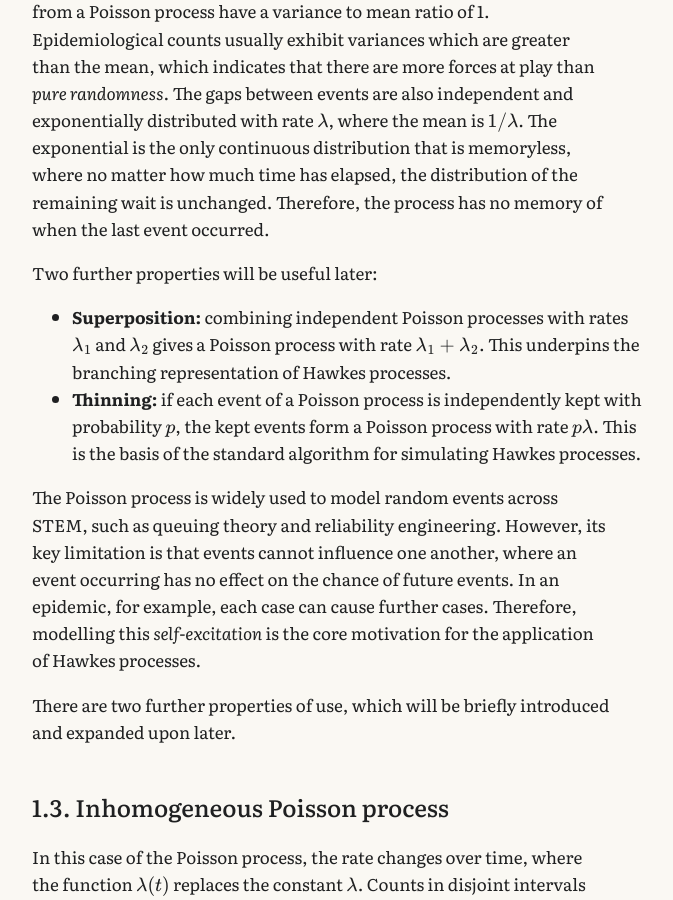
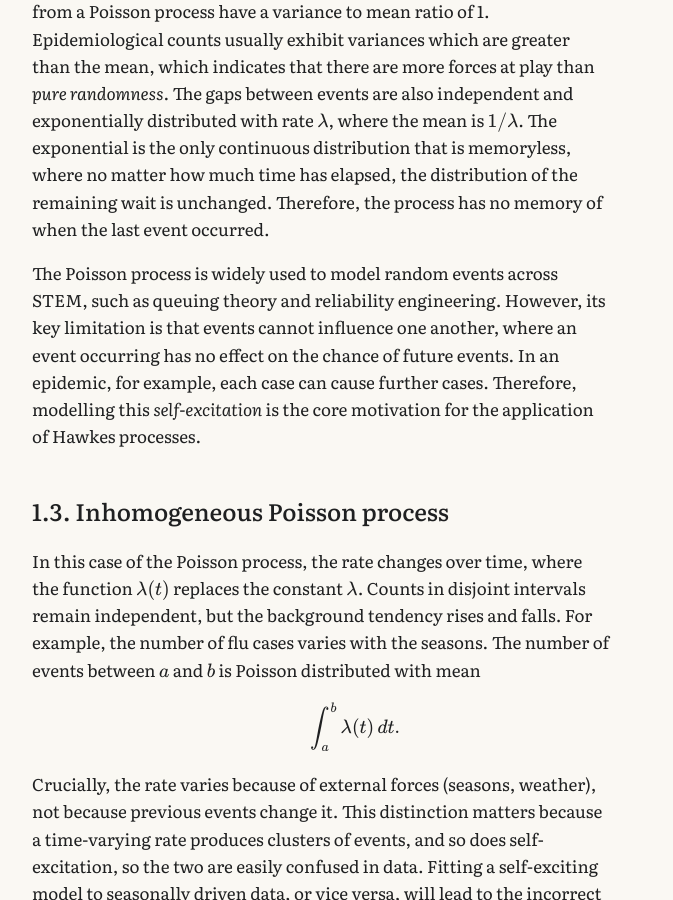
Before and after one commit to timj-wood/timj-wood.github.io, a Jekyll site: the page built from _posts/2026-09-20-hawkes-processes.md, in a window 1280 px wide and 900 px high, scrolled down 2330 px. Shown: the whole window, without its empty margins (285-958 px from the left). Built offline with Jekyll 4.4.1, drawn with Linux system fonts in a browser that asks for light colours; some of the changed text lies outside the part shown.

Commit message:
Update 2026-09-20-hawkes-processes.md

```diff
--- a/_posts/2026-09-20-hawkes-processes.md
+++ b/_posts/2026-09-20-hawkes-processes.md
@@ -35,15 +35,7 @@ The simplest point process, and the natural null model, is one in which events o
 
 These two properties can yield several results of use. First, the number of events in a window of length $$T$$ is Poisson distributed with mean $$\lambda T$$. The variance of a Poisson distribution is equal to its mean, so counts from a Poisson process have a variance to mean ratio of 1. Epidemiological counts usually exhibit variances which are greater than the mean, which indicates that there are more forces at play than *pure randomness*. The gaps between events are also independent and exponentially distributed with rate $$\lambda$$, where the mean is $$1/\lambda$$. The exponential is the only continuous distribution that is memoryless, where no matter how much time has elapsed, the distribution of the remaining wait is unchanged. Therefore, the process has no memory of when the last event occurred.
 
-Two further properties will be useful later:
-
-- **Superposition:** combining independent Poisson processes with rates $$\lambda_1$$ and $$\lambda_2$$ gives a Poisson process with rate $$\lambda_1 + \lambda_2$$. This underpins the branching representation of Hawkes processes.
-- **Thinning:** if each event of a Poisson process is independently kept with probability $$p$$, the kept events form a Poisson process with rate $$p\lambda$$. This is the basis of the standard algorithm for simulating Hawkes processes.
-
 The Poisson process is widely used to model random events across STEM, such as queuing theory and reliability engineering. However, its key limitation is that events cannot influence one another, where an event occurring has no effect on the chance of future events. In an epidemic, for example, each case can cause further cases. Therefore, modelling this *self-excitation* is the core motivation for the application of Hawkes processes.
-
-
-There are two further properties of use, which will be briefly introduced and expanded upon later.
 
 ## 1.3. Inhomogeneous Poisson process
 
```
